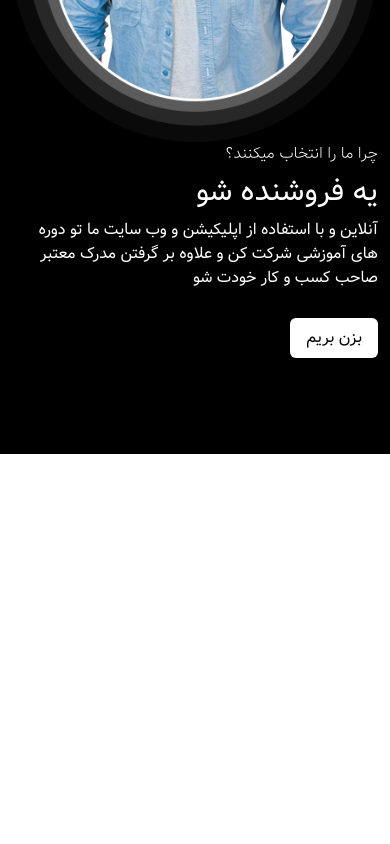
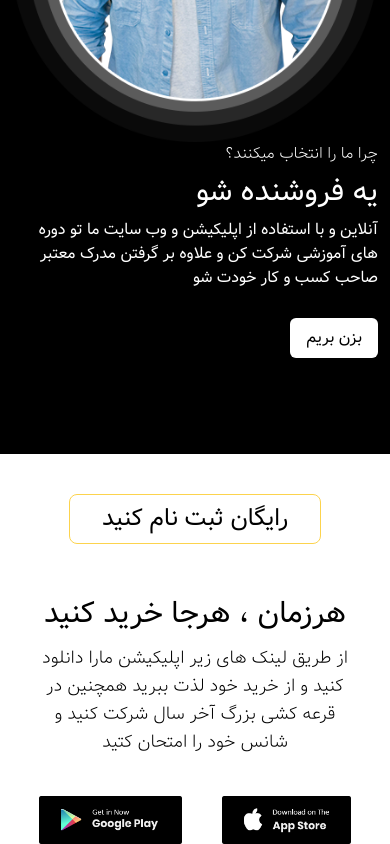
Before and after one commit to Ahadmtv/hojre, a React (Create React App) app: page / in a window 390 px wide. Shown: the part 7944-8788 px from the top of the page. Before the commit the page ends 8438 px from the top, so only its background shows below. Built offline with nearby package versions, Linux system fonts and the light colour scheme.

Commit message:
applicationHome adeed and home components moved to new folder

```diff
--- /dev/null
+++ b/src/components/home-sec/AplicationHome.tsx
@@ -0,0 +1,26 @@
+import { FC } from "react"
+import { Link } from "react-router-dom"
+
+const AplicationHome: FC = () => {
+    return (
+        <div>
+            <div className="container mx-auto flex justify-center items-center">
+                <div className="w-[80%] lg:w-[50%] flex flex-col justify-center items-center gap-10 ">
+                    <div>
+                        <Link className=" text-center inline-block hover:-translate-y-1 text-2xl bg-transparent hover:bg-amber-300 duration-200 ease-linear px-8 py-2 rounded-lg border-amber-300 border" to="/">رایگان ثبت نام کنید</Link>
+                    </div>
+                    <div className="text-center">
+                        <h3 className="text-3xl my-3">هرزمان ، هرجا خرید کنید</h3>
+                        <p className="font-vazir-thin text-lg text-center"> از طریق لینک های زیر اپلیکیشن مارا دانلود کنید و از خرید خود لذت ببرید همچنین در قرعه کشی بزرگ آخر سال شرکت کنید و شانس خود را امتحان کتید</p>
+                    </div>
+                    <div className="flex gap-10">
+                        <Link to="/"><img src="./assets/images/app/01.jpg"></img></Link>
+                        <Link to="/"><img src="./assets/images/app/02.jpg"></img></Link>
+                    </div>
+                </div>
+            </div>
+        </div>
+    )
+}
+
+export default AplicationHome
--- a/src/components/Banner.tsx
+++ b/src/components/home-sec/Banner.tsx
@@ -1,6 +1,6 @@
 import { ChangeEvent, FC, MouseEvent, useState } from "react"
-import productData from "../products.json"
-import SelectCat from "./SelectCat";
+import productData from "../../products.json"
+import SelectCat from "../SelectCat";
 import { Link } from "react-router-dom";
 
 interface Iproduct {
--- a/src/components/CatHome.tsx
+++ b/src/components/home-sec/CatHome.tsx
@@ -62,7 +62,7 @@ const CatHome:FC = () => {
 
                 </div>
                 <div className="my-10">
-                    <Link className="inline-block hover:-translate-y-1 text-2xl bg-transparent hover:bg-amber-300 duration-300 ease-linear px-8 py-2 rounded-lg border-amber-300 border" to="/shop">خرید</Link>
+                    <Link className="inline-block hover:-translate-y-1 text-2xl bg-transparent hover:bg-amber-300 duration-200 ease-linear px-8 py-2 rounded-lg border-amber-300 border" to="/shop">خرید</Link>
                 </div>
             </div>
         </div>
--- a/src/components/MapHome.tsx
+++ b/src/components/home-sec/MapHome.tsx
@@ -1,5 +1,5 @@
 import { FC } from "react"
-import Tooltip from "./Tooltip"
+import Tooltip from "../Tooltip"
 
 const MapHome: FC = () => {
     return (
--- a/src/components/ProductHome.tsx
+++ b/src/components/home-sec/ProductHome.tsx
@@ -1,5 +1,5 @@
 import { FC, useState } from "react"
-import Ratting from "./Ratting"
+import Ratting from "../Ratting"
 import { Link } from "react-router-dom"
 interface Iproducts {
     imgUrl: string
--- a/src/pages/Home/Home.tsx
+++ b/src/pages/Home/Home.tsx
@@ -1,10 +1,11 @@
 import { FC } from "react"
-import Banner from "../../components/Banner"
-import CatHome from "../../components/CatHome"
-import ProductHome from "../../components/ProductHome"
-import RegisterHome from "../../components/RegisterHome"
-import MapHome from "../../components/MapHome"
-import AboutHome from "../../components/AboutHome"
+import Banner from "../../components/home-sec/Banner"
+import CatHome from "../../components/home-sec/CatHome"
+import ProductHome from "../../components/home-sec/ProductHome"
+import RegisterHome from "../../components/home-sec/RegisterHome"
+import MapHome from "../../components/home-sec/MapHome"
+import AboutHome from "../../components/home-sec/AboutHome"
+import AplicationHome from "../../components/home-sec/AplicationHome"
 
 const Home: FC = () => {
   return (
@@ -15,6 +16,7 @@ const Home: FC = () => {
       <RegisterHome/>
       <MapHome/>
       <AboutHome/>
+      <AplicationHome/>
     </div>
   )
 }
```
Also changed, not shown: src/components/home-sec/AboutHome.tsx (renamed from src/components/AboutHome.tsx), src/components/home-sec/RegisterHome.tsx (renamed from src/components/RegisterHome.tsx).
